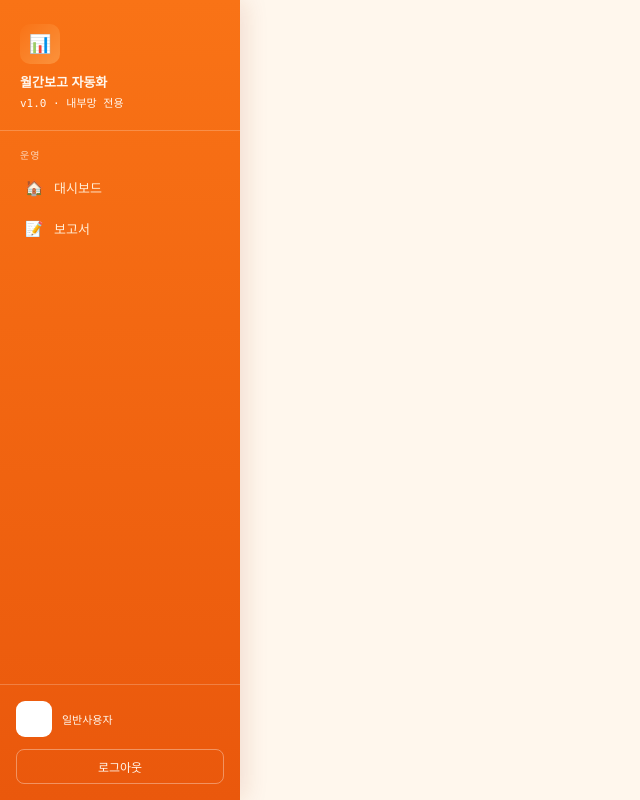
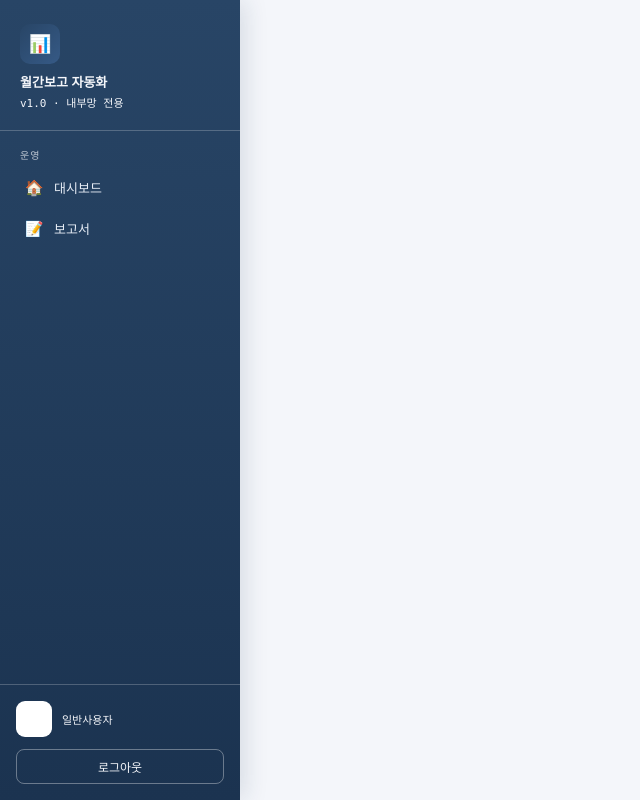
Before and after one commit to wayrkks-rgb/portal, a Flask app: template templates/main.html in a window 1280 px wide. Shown: the whole page, without its empty margins (0-640 px from the left). Run offline with Flask 3, Linux system fonts and the light colour scheme; the template is opened without the code that fills it, so the values that code supplies are empty.

Commit message:
UI 색상을 흰색·네이비 저채도 테마로 변경
주황 계열(#f97316) 위주의 밝고 채도 높은 테마가 장시간 운영 화면에 부담이
되므로 흰색 배경과 네이비 액센트 조합으로 교체한다.

- :root 팔레트 교체: 배경 #f4f6fa, 카드 #ffffff, 액센트 #284566/#365a86/#1b3350
- 사이드바를 주황 그라디언트에서 네이비 그라디언트로 변경하고 그림자 농도 완화
- 표 헤더, 배지, 진행바, 도넛 차트, 로그인 배경 글로우까지 동일 계열로 통일
- 상태색(성공·경고·오류)도 원색에서 저채도 값으로 조정
- 보조 텍스트는 흰색 배경 대비 4.27로 WCAG AA 미달이어서 #5f7085로 조정

명암비 검증(흰색 배경 기준): 본문 15.14, 보조 5.07, 표 헤더 6.98,
사이드바 메뉴 8.29, 주버튼 9.84, 상태색 4.73~5.92 — 모두 AA 이상.

Validation: 두 템플릿 렌더링, 렌더된 JS 구문 검사, 화면 캡처 확인, pytest 41 passed.

Co-Authored-By: Claude Opus 5 <noreply@anthropic.com>
Claude-Session: https://claude.ai/code/session_013BkLUxq9PAownE11FSZrgG

```diff
--- a/templates/login.html
+++ b/templates/login.html
@@ -8,15 +8,15 @@
   /* @import url('https://fonts.googleapis.com/css2?family=Noto+Sans+KR:wght@300;400;500;700&family=JetBrains+Mono:wght@400;600&display=swap'); */
   * { margin: 0; padding: 0; box-sizing: border-box; }
   :root {
-    --bg: #fff7ed;
+    --bg: #f4f6fa;
     --surface: #ffffff;
-    --border: #fed7aa;
-    --accent: #f97316;
-    --accent2: #fb923c;
-    --text: #3f2d20;
-    --text-muted: #9a6b4f;
-    --success: #10b981;
-    --error: #ef4444;
+    --border: #dbe3ed;
+    --accent: #284566;
+    --accent2: #365a86;
+    --text: #1c2733;
+    --text-muted: #5f7085;
+    --success: #1c7a4f;
+    --error: #b23a34;
   }
   body {
     background: var(--bg);
@@ -32,22 +32,22 @@
   .bg-grid {
     position: fixed; inset: 0;
     background-image:
-      linear-gradient(rgba(249,115,22,0.07) 1px, transparent 1px),
-      linear-gradient(90deg, rgba(249,115,22,0.07) 1px, transparent 1px);
+      linear-gradient(rgba(40,69,102,0.055) 1px, transparent 1px),
+      linear-gradient(90deg, rgba(40,69,102,0.055) 1px, transparent 1px);
     background-size: 48px 48px;
     pointer-events: none;
   }
   .bg-glow {
     position: fixed;
     width: 600px; height: 600px;
-    background: radial-gradient(circle, rgba(249,115,22,0.18) 0%, transparent 70%);
+    background: radial-gradient(circle, rgba(40,69,102,0.10) 0%, transparent 70%);
     top: -200px; right: -200px;
     pointer-events: none;
   }
   .bg-glow2 {
     position: fixed;
     width: 400px; height: 400px;
-    background: radial-gradient(circle, rgba(251,146,60,0.14) 0%, transparent 70%);
+    background: radial-gradient(circle, rgba(91,130,176,0.08) 0%, transparent 70%);
     bottom: -100px; left: -100px;
     pointer-events: none;
   }
@@ -59,7 +59,7 @@
     width: 420px;
     position: relative;
     z-index: 1;
-    box-shadow: 0 25px 60px rgba(154,52,18,0.16);
+    box-shadow: 0 25px 60px rgba(27,51,80,0.16);
   }
   .logo-area {
     text-align: center;
@@ -113,11 +113,11 @@
   }
   input:focus {
     border-color: var(--accent);
-    box-shadow: 0 0 0 3px rgba(249,115,22,0.15);
+    box-shadow: 0 0 0 3px rgba(40,69,102,0.15);
   }
   .btn-login {
     width: 100%;
-    background: linear-gradient(135deg, var(--accent), #ea580c);
+    background: linear-gradient(135deg, var(--accent), #1b3350);
     border: none;
     border-radius: 10px;
     padding: 15px;
@@ -132,8 +132,8 @@
   .btn-login:hover { opacity: 0.9; }
   .btn-login:active { transform: scale(0.99); }
   .error-msg {
-    background: rgba(239,68,68,0.1);
-    border: 1px solid rgba(239,68,68,0.3);
+    background: rgba(178,58,52,0.1);
+    border: 1px solid rgba(178,58,52,0.3);
     border-radius: 8px;
     padding: 12px 16px;
     font-size: 14px;
--- a/templates/main.html
+++ b/templates/main.html
@@ -8,11 +8,11 @@
 /* @import url('https://fonts.googleapis.com/css2?family=Noto+Sans+KR:wght@300;400;500;600;700&family=JetBrains+Mono:wght@400;600&display=swap'); */
 *{margin:0;padding:0;box-sizing:border-box;}
 :root{
-  --bg:#fff7ed; --surface:#ffffff; --surface2:#fffaf3;
-  --border:#fed7aa; --border2:#fdba74;
-  --accent:#f97316; --accent2:#fb923c; --accent3:#ea580c;
-  --text:#3f2d20; --text-muted:#9a6b4f; --text-dim:#5b4636;
-  --success:#16a34a; --warning:#d97706; --error:#dc2626;
+  --bg:#f4f6fa; --surface:#ffffff; --surface2:#eef2f8;
+  --border:#dbe3ed; --border2:#c2ccdb;
+  --accent:#284566; --accent2:#365a86; --accent3:#1b3350;
+  --text:#1c2733; --text-muted:#5f7085; --text-dim:#42536a;
+  --success:#1c7a4f; --warning:#9a6a12; --error:#b23a34;
   --sidebar-w:240px;
 }
 body{background:var(--bg);color:var(--text);font-family:'Noto Sans KR',sans-serif;display:flex;min-height:100vh;}
@@ -285,40 +285,40 @@ tr:last-child td{border-bottom:none;}
 .donut-chart:after{content:'';position:absolute;inset:28px;border-radius:50%;background:var(--bg-card)}
 .donut-center{position:absolute;inset:0;z-index:1;display:flex;align-items:center;justify-content:center;flex-direction:column;font-weight:700}
 .chart-legend{display:flex;flex-direction:column;gap:8px;min-width:150px}.legend-row{display:flex;justify-content:space-between;gap:18px;font-size:13px}
-.bar-list{display:flex;flex-direction:column;gap:9px;width:100%}.bar-row{display:grid;grid-template-columns:130px 1fr 54px;gap:10px;align-items:center;font-size:12px}.bar-track{height:10px;background:rgba(148,163,184,.18);border-radius:999px;overflow:hidden}.bar-fill{height:100%;background:#f97316;border-radius:999px}
+.bar-list{display:flex;flex-direction:column;gap:9px;width:100%}.bar-row{display:grid;grid-template-columns:130px 1fr 54px;gap:10px;align-items:center;font-size:12px}.bar-track{height:10px;background:rgba(148,163,184,.18);border-radius:999px;overflow:hidden}.bar-fill{height:100%;background:#284566;border-radius:999px}
 .dashboard-section-head{display:flex;justify-content:space-between;gap:12px;align-items:center;margin-bottom:14px;flex-wrap:wrap}
 .exception-toolbar{display:flex;gap:8px;flex-wrap:wrap;align-items:end}.exception-toolbar .form-group{margin:0;min-width:180px}
-.clickable-stat{cursor:pointer}.clickable-stat:hover{transform:translateY(-1px);border-color:rgba(249,115,22,.48)}
+.clickable-stat{cursor:pointer}.clickable-stat:hover{transform:translateY(-1px);border-color:rgba(40,69,102,.48)}
 @media(max-width:900px){.bar-row{grid-template-columns:90px 1fr 44px}}
 
 
-/* ── 밝은 주황·흰색 운영 테마 ── */
-.sidebar{background:linear-gradient(180deg,#f97316 0%,#ea580c 100%);border-right:none;box-shadow:6px 0 22px rgba(154,52,18,.12)}
+/* ── 흰색·네이비 운영 테마 ── */
+.sidebar{background:linear-gradient(180deg,#284566 0%,#1b3350 100%);border-right:none;box-shadow:6px 0 22px rgba(27,51,80,.12)}
 .sidebar-logo{border-bottom-color:rgba(255,255,255,.22)}
-.sidebar-logo-title,.sidebar-logo-sub,.nav-section-label,.user-name,.user-role{color:#fff7ed}
+.sidebar-logo-title,.sidebar-logo-sub,.nav-section-label,.user-name,.user-role{color:#f4f6fa}
 .nav-section-label{opacity:.72}
-.nav-item{color:#ffedd5}
+.nav-item{color:#e6ecf5}
 .nav-item:hover{background:rgba(255,255,255,.14);color:#fff}
-.nav-item.active{background:#fff;color:#ea580c;box-shadow:0 6px 18px rgba(124,45,18,.18)}
+.nav-item.active{background:#fff;color:#1b3350;box-shadow:0 6px 18px rgba(27,51,80,.18)}
 .sidebar-bottom{border-top-color:rgba(255,255,255,.22)}
-.user-avatar{background:#fff;color:#ea580c}
-.btn-logout{border-color:rgba(255,255,255,.35);color:#fff7ed}
-.btn-logout:hover{background:#fff;color:#c2410c;border-color:#fff}
-.topbar{box-shadow:0 2px 12px rgba(154,52,18,.07)}
-.card,.stat-card,.vc-editor-panel,.vc-list-panel{box-shadow:0 8px 24px rgba(154,52,18,.055)}
-.btn-primary{background:linear-gradient(135deg,#f97316,#ea580c)}
-.btn-primary:hover{background:linear-gradient(135deg,#ea580c,#c2410c)}
-.btn-secondary:hover{background:#fff7ed}
+.user-avatar{background:#fff;color:#1b3350}
+.btn-logout{border-color:rgba(255,255,255,.35);color:#f4f6fa}
+.btn-logout:hover{background:#fff;color:#132a44;border-color:#fff}
+.topbar{box-shadow:0 2px 12px rgba(27,51,80,.07)}
+.card,.stat-card,.vc-editor-panel,.vc-list-panel{box-shadow:0 8px 24px rgba(27,51,80,.055)}
+.btn-primary{background:linear-gradient(135deg,#284566,#1b3350)}
+.btn-primary:hover{background:linear-gradient(135deg,#1b3350,#132a44)}
+.btn-secondary:hover{background:#f4f6fa}
 .form-input,.form-select{background:#fff}
-th{background:#fff3e5;color:#9a4f20}
-td{border-bottom-color:#ffedd5}
-tr:hover td{background:#fff7ed;color:var(--text)}
-.badge-blue{background:#ffedd5;color:#c2410c}
-.progress-fill,.bar-fill{background:linear-gradient(90deg,#f97316,#fb923c)}
-.donut-chart{box-shadow:inset 0 0 0 1px #fed7aa}
+th{background:#eef2f8;color:#42536a}
+td{border-bottom-color:#e6ecf5}
+tr:hover td{background:#f4f6fa;color:var(--text)}
+.badge-blue{background:#e6ecf5;color:#132a44}
+.progress-fill,.bar-fill{background:linear-gradient(90deg,#284566,#5b82b0)}
+.donut-chart{box-shadow:inset 0 0 0 1px #dbe3ed}
 .resource-filter-grid{display:grid;grid-template-columns:repeat(5,minmax(140px,1fr));gap:12px;align-items:end}
 .resource-summary-grid{display:grid;grid-template-columns:repeat(4,1fr);gap:12px;margin:16px 0}
-.resource-table-title{font-size:13px;font-weight:800;color:#9a3412;margin:18px 0 10px}
+.resource-table-title{font-size:13px;font-weight:800;color:#1b3350;margin:18px 0 10px}
 .resource-scroll{max-height:440px;overflow:auto;border:1px solid var(--border);border-radius:10px}
 .resource-scroll table{min-width:1200px}
 @media(max-width:1100px){.resource-filter-grid{grid-template-columns:repeat(2,1fr)}.resource-summary-grid{grid-template-columns:repeat(2,1fr)}}
@@ -1140,7 +1140,7 @@ function renderAssetStatus(data){
   document.getElementById('dash-idc-dr').textContent=`${dashboardNumber(location.IDC)} / ${dashboardNumber(location.DR)}`;
   document.getElementById('dash-category-total').textContent=dashboardNumber(data.total);
   const physical=Number(category['물리']||0), logical=Number(category['논리']||0), total=Math.max(physical+logical,1), p=Math.round(physical/total*100);
-  document.getElementById('dash-category-donut').style.background=`conic-gradient(#f97316 0 ${p}%, #fdba74 ${p}% 100%)`;
+  document.getElementById('dash-category-donut').style.background=`conic-gradient(#284566 0 ${p}%, #c2ccdb ${p}% 100%)`;
   document.getElementById('dash-category-legend').innerHTML=`<div class="legend-row"><span>🟠 물리</span><strong>${dashboardNumber(physical)}</strong></div><div class="legend-row"><span>⚪ 논리</span><strong>${dashboardNumber(logical)}</strong></div><div class="legend-row"><span>IDC / DR</span><strong>${dashboardNumber(location.IDC)} / ${dashboardNumber(location.DR)}</strong></div>`;
   const rows=data.os||[], max=Math.max(...rows.map(r=>Number(r.count||0)),1);
   document.getElementById('dash-os-bars').innerHTML=rows.length?rows.slice(0,12).map(r=>`<div class="bar-row"><span title="${syncEscape(r.name)}">${syncEscape(r.name)}</span><div class="bar-track"><div class="bar-fill" style="width:${Math.max(2,Number(r.count||0)/max*100)}%"></div></div><strong>${dashboardNumber(r.count)}</strong></div>`).join(''):'<div class="text-muted">정상 ITSM 스냅샷이 없습니다.</div>';
@@ -1280,7 +1280,7 @@ function handleDrop(e, inputId) {
 async function uploadAsIs(input) {
   const file = input.files[0]; if(!file) return;
   const fd = new FormData(); fd.append('file', file);
-  document.getElementById('asis-result').innerHTML = '<div class="upload-result" style="background:rgba(249,115,22,0.08);border-color:rgba(249,115,22,0.22)"><span class="loading"></span> 업로드 중...</div>';
+  document.getElementById('asis-result').innerHTML = '<div class="upload-result" style="background:rgba(40,69,102,0.08);border-color:rgba(40,69,102,0.22)"><span class="loading"></span> 업로드 중...</div>';
   const res = await fetch('/api/upload-asis', {method:'POST', body:fd}).then(r=>r.json());
   if(res.success) {
     state.asisFile = res.saved_name;
@@ -1299,7 +1299,7 @@ async function uploadAsIs(input) {
 async function uploadToBe(input) {
   const file = input.files[0]; if(!file) return;
   const fd = new FormData(); fd.append('file', file);
-  document.getElementById('tobe-result').innerHTML = '<div class="upload-result" style="background:rgba(249,115,22,0.08)"><span class="loading"></span> 업로드 중...</div>';
+  document.getElementById('tobe-result').innerHTML = '<div class="upload-result" style="background:rgba(40,69,102,0.08)"><span class="loading"></span> 업로드 중...</div>';
   const res = await fetch('/api/upload-tobe', {method:'POST', body:fd}).then(r=>r.json());
   if(res.success) {
     state.tobeFile = res.saved_name;
@@ -2263,7 +2263,7 @@ async function applyOracleAssetSource(apply){
       :m.match_type==='MISSING'?'❌ 없음'
       :m.match_type==='EXACT'?'✅ 동일':'🔁 자동매핑';
     const warn=m.required&&!m.source_column;
-    return `<tr${warn?' style="background:rgba(220,38,38,0.06)"':''}>
+    return `<tr${warn?' style="background:rgba(178,58,52,0.06)"':''}>
       <td class="mono">${escapeHtml(m.logical_column)}</td>
       <td><select class="form-select" style="min-width:180px" onchange="setOracleMappingOverride('${escapeHtml(m.logical_column)}',this.value)">${options}</select></td>
       <td>${label}</td>
```
Also changed, not shown: other parts of templates/main.html (+26 -26 lines).
